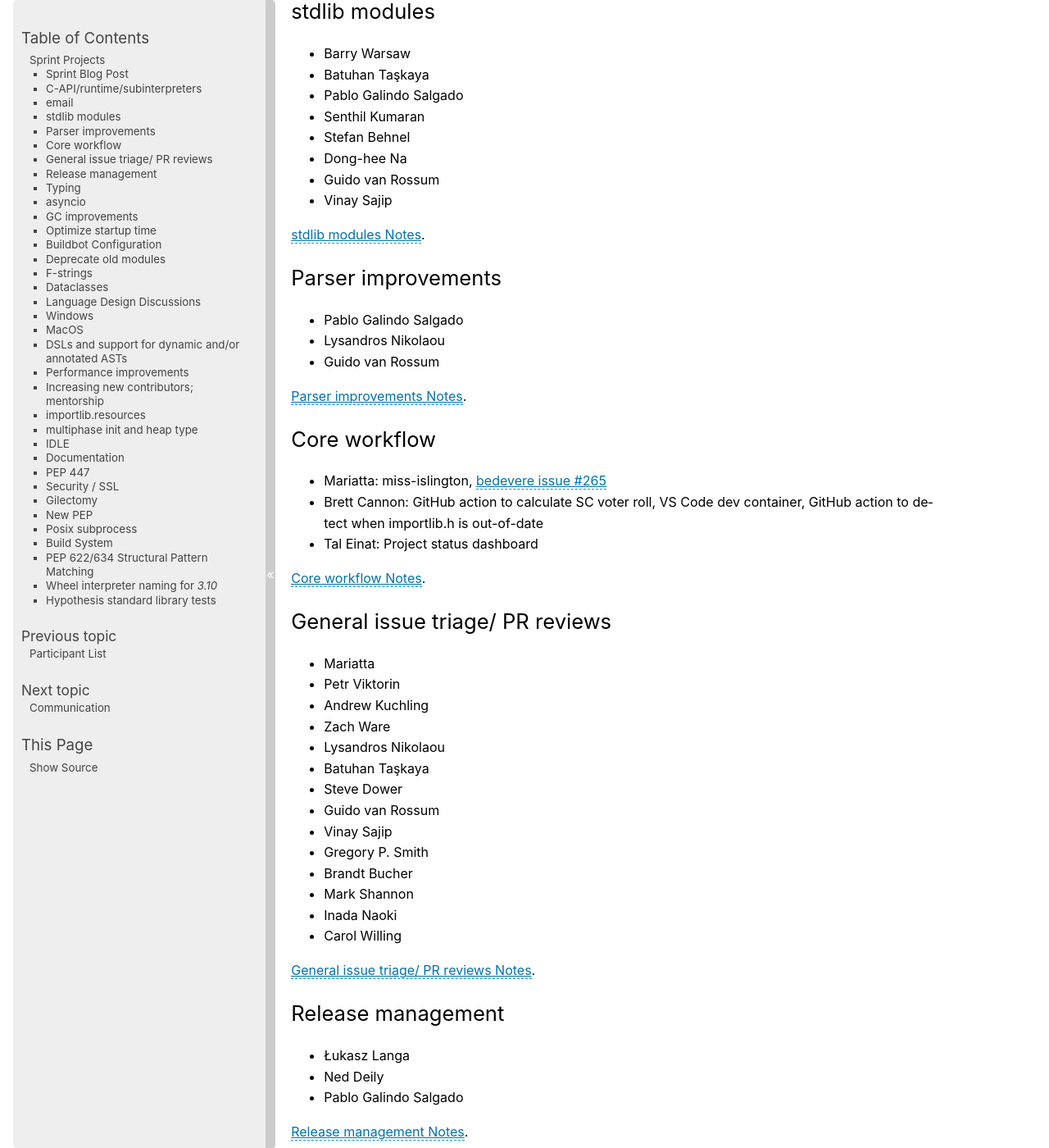
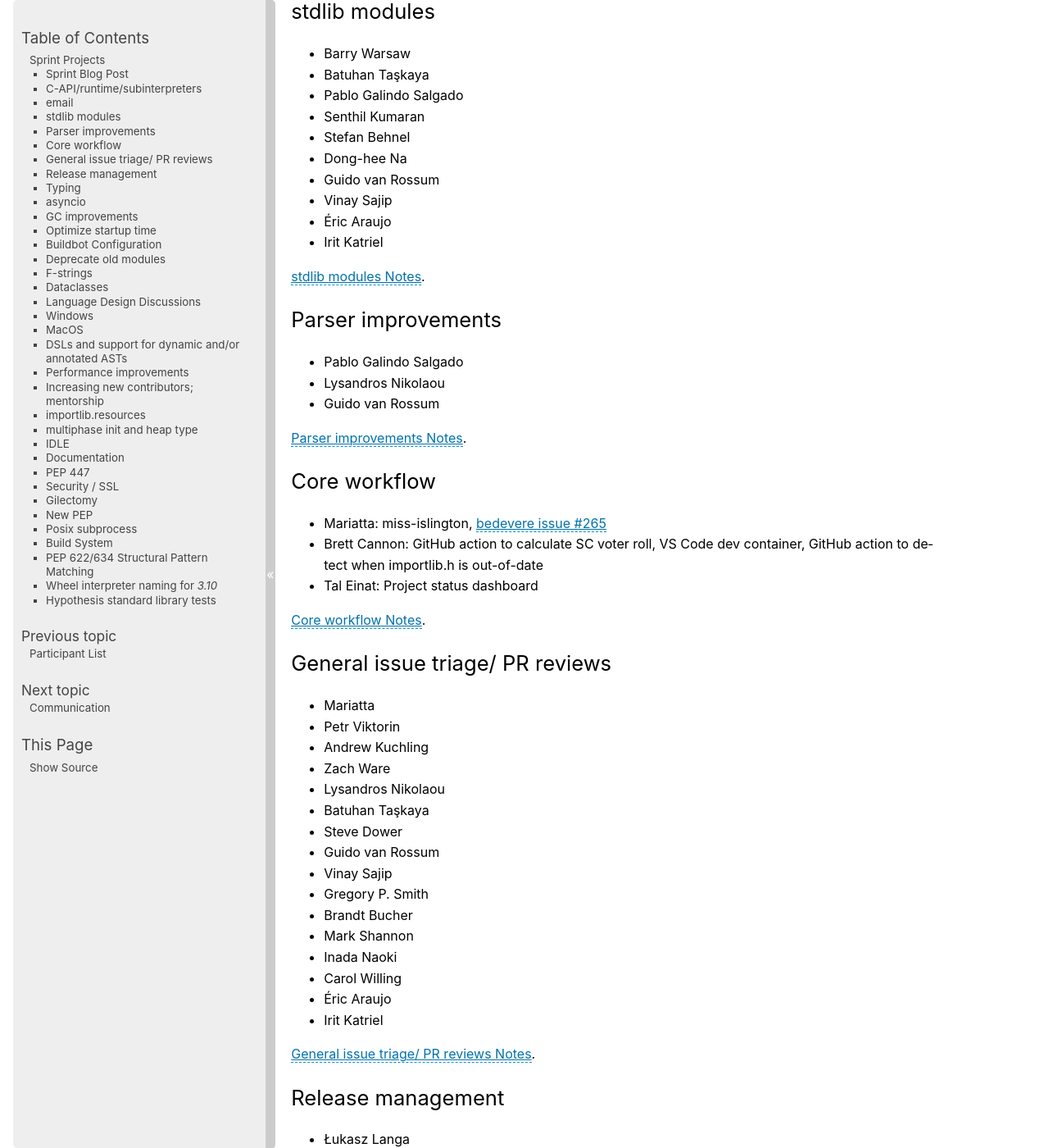
Before and after one commit to python/core-sprint, a Sphinx documentation site: the page built from docs/projects.rst, in a window 1280 px wide and 1400 px high, scrolled down 1067 px. Shown: the whole window at 82% size. Built offline with Sphinx 7.4.7, drawn with Linux system fonts in a browser that asks for light colours.

Commit message:
Add late registrants (#59)

```diff
--- a/docs/participants.rst
+++ b/docs/participants.rst
@@ -79,6 +79,8 @@ creating a pull request. You'll want to add yourself to :ref:`participants`,
 +------------------------+-------------------+-----------+-------------------+--------------------------------------+
 | Filipe Laíns           | Mentee            | UTC+1     | FFY00             | Mentored by Jason R. Coombs          |
 +------------------------+-------------------+-----------+-------------------+--------------------------------------+
+| Irit Katriel           | Triage            | UTC+1     | iritkatriel       |                                      |
++------------------------+-------------------+-----------+-------------------+--------------------------------------+
 | Eric V. Smith          | Core Developer    | UTC-4     | ericvsmith        |                                      |
 +------------------------+-------------------+-----------+-------------------+--------------------------------------+
 | Ammar Askar            | Triage            | UTC-4     | ammaraskar        |                                      |
@@ -94,6 +96,10 @@ creating a pull request. You'll want to add yourself to :ref:`participants`,
 | Terry Jan Reedy        | Core Developer    | UTC-4     | terryjreedy       |                                      |
 +------------------------+-------------------+-----------+-------------------+--------------------------------------+
 | Paul Ganssle           | Core Developer    | UTC-4     | pganssle          |                                      |
++------------------------+-------------------+-----------+-------------------+--------------------------------------+
+| Éric Araujo            | Core Developer    | UTC-4     | merwok            |                                      |
++------------------------+-------------------+-----------+-------------------+--------------------------------------+
+| Fred Drake             | Core Developer    | UTC-4     | freddrake         |                                      |
 +------------------------+-------------------+-----------+-------------------+--------------------------------------+
 | Andrew Kuchling        | Core Developer    | UTC-5     | akuchling         |                                      |
 +------------------------+-------------------+-----------+-------------------+--------------------------------------+
--- a/docs/projects.rst
+++ b/docs/projects.rst
@@ -57,6 +57,8 @@ stdlib modules
 - Dong-hee Na
 - Guido van Rossum
 - Vinay Sajip
+- Éric Araujo
+- Irit Katriel
 
 `stdlib modules Notes <https://docs.google.com/document/d/1a9zVOF7W8OjFjYvnZ9gu7menwARXPElm8nTJfyvi_vE/edit?usp=sharing>`_.
 
@@ -95,6 +97,8 @@ General issue triage/ PR reviews
 - Mark Shannon
 - Inada Naoki
 - Carol Willing
+- Éric Araujo
+- Irit Katriel
 
 `General issue triage/ PR reviews Notes <https://docs.google.com/document/d/1wyj4o6kfXBKl4AKE-JNoGN4QhXV1OwqiIc1beAV6dDE/edit?usp=sharing>`_.
 
```
Also changed, not shown: other parts of docs/projects.rst (+1 -0 lines).
